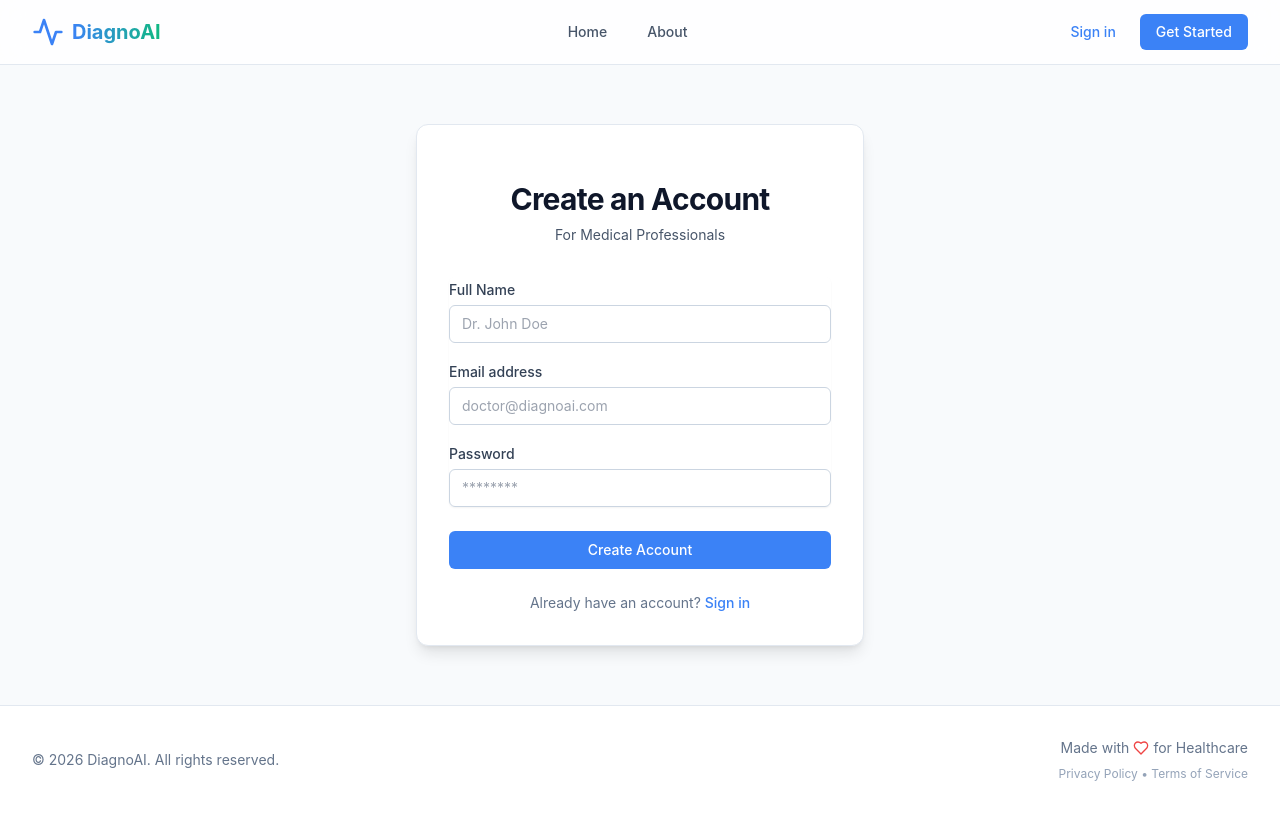
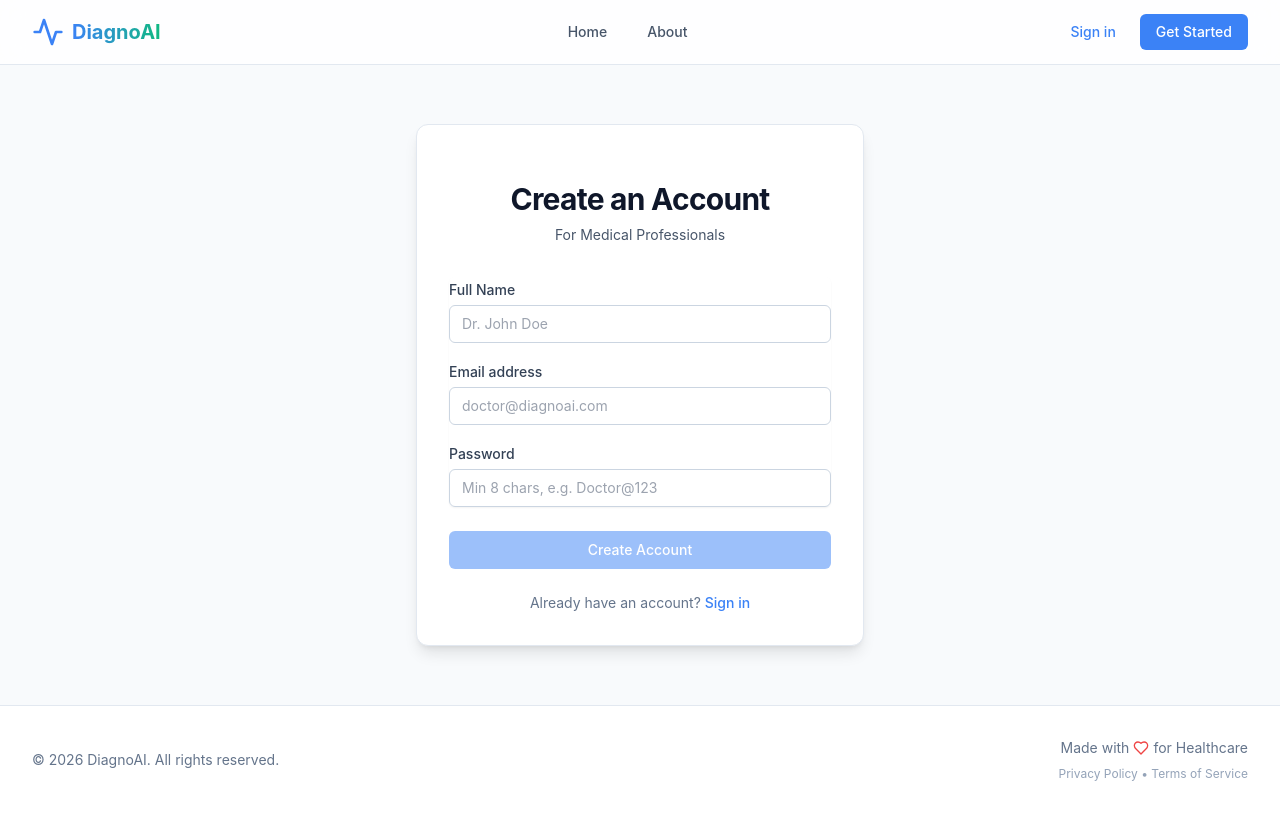
Before and after one commit to ayushgigras/diagnoai, a React app in the folder frontend/: page /register in a window 1280 px wide. Built offline with nearby package versions, Linux system fonts and the light colour scheme; the HTML template or start-up script is replaced by a standard one.

Commit message:
fix: add password strength validation on register form

```diff
--- a/frontend/src/pages/Register.tsx
+++ b/frontend/src/pages/Register.tsx
@@ -2,6 +2,14 @@ import { useState } from 'react';
 import { useNavigate, Link } from 'react-router-dom';
 import useAuthStore from '../store/useAuthStore';
 import api from '../services/api';
+
+const passwordRules = [
+    { label: 'At least 8 characters', test: (p: string) => p.length >= 8 },
+    { label: 'One uppercase letter (A-Z)', test: (p: string) => /[A-Z]/.test(p) },
+    { label: 'One lowercase letter (a-z)', test: (p: string) => /[a-z]/.test(p) },
+    { label: 'One number (0-9)', test: (p: string) => /\d/.test(p) },
+    { label: 'One special character (!@#$...)', test: (p: string) => /[!@#$%^&*(),.?":{}|<>]/.test(p) },
+];
 
 const Register = () => {
     const [email, setEmail] = useState('');
@@ -9,6 +17,7 @@ const Register = () => {
     const [fullName, setFullName] = useState('');
     const [error, setError] = useState('');
     const [loading, setLoading] = useState(false);
+    const [showRules, setShowRules] = useState(false);
 
     const login = useAuthStore((state) => state.login);
     const navigate = useNavigate();
@@ -24,7 +33,7 @@ const Register = () => {
                 email,
                 password,
                 full_name: fullName,
-                role: 'doctor' // Hardcoding default role for now
+                role: 'doctor'
             });
 
             // 2. Automatically login the user after registration
@@ -39,7 +48,6 @@ const Register = () => {
             const { access_token, user } = loginRes.data;
             login(access_token, user);
 
-            // Redirect to dashboard
             navigate('/xray');
         } catch (err: any) {
             setError(err.response?.data?.detail || 'Failed to register. Please try again.');
@@ -47,6 +55,8 @@ const Register = () => {
             setLoading(false);
         }
     };
+
+    const allRulesPassed = passwordRules.every(r => r.test(password));
 
     return (
         <div className="flex min-h-[80vh] items-center justify-center py-12 px-4 sm:px-6 lg:px-8">
@@ -96,18 +106,43 @@ const Register = () => {
                                 name="password"
                                 type="password"
                                 required
-                                className="relative mt-1 block w-full rounded-md border border-slate-300 dark:border-slate-700 px-3 py-2 text-slate-900 dark:text-white dark:bg-slate-800 focus:border-primary focus:outline-none focus:ring-1 focus:ring-primary sm:text-sm"
-                                placeholder="********"
+                                className={`relative mt-1 block w-full rounded-md border px-3 py-2 text-slate-900 dark:text-white dark:bg-slate-800 focus:outline-none focus:ring-1 sm:text-sm transition-colors ${
+                                    password.length === 0
+                                        ? 'border-slate-300 dark:border-slate-700 focus:border-primary focus:ring-primary'
+                                        : allRulesPassed
+                                        ? 'border-green-500 focus:border-green-500 focus:ring-green-500'
+                                        : 'border-red-400 focus:border-red-400 focus:ring-red-400'
+                                }`}
+                                placeholder="Min 8 chars, e.g. Doctor@123"
                                 value={password}
-                                onChange={(e) => setPassword(e.target.value)}
+                                onChange={(e) => { setPassword(e.target.value); setShowRules(true); }}
+                                onFocus={() => setShowRules(true)}
                             />
+
+                            {/* Password Rules Checklist */}
+                            {showRules && (
+                                <div className="mt-2 p-3 bg-slate-50 dark:bg-slate-800 rounded-md border border-slate-200 dark:border-slate-700">
+                                    <p className="text-xs font-semibold text-slate-500 dark:text-slate-400 mb-2">Password must have:</p>
+                                    <ul className="space-y-1">
+                                        {passwordRules.map((rule) => {
+                                            const passed = rule.test(password);
+                                            return (
+                                                <li key={rule.label} className={`flex items-center gap-2 text-xs transition-colors ${passed ? 'text-green-600 dark:text-green-400' : 'text-slate-500 dark:text-slate-400'}`}>
+                                                    <span>{passed ? '✅' : '○'}</span>
+                                                    {rule.label}
+                                                </li>
+                                            );
+                                        })}
+                                    </ul>
+                                </div>
+                            )}
                         </div>
                     </div>
 
                     <div>
                         <button
                             type="submit"
-                            disabled={loading}
+                            disabled={loading || !allRulesPassed}
                             className="group relative flex w-full justify-center rounded-md border border-transparent bg-primary py-2 px-4 text-sm font-medium text-white hover:bg-primary/90 focus:outline-none focus:ring-2 focus:ring-primary focus:ring-offset-2 disabled:opacity-50 transition-colors"
                         >
                             {loading ? 'Creating account...' : 'Create Account'}
```
